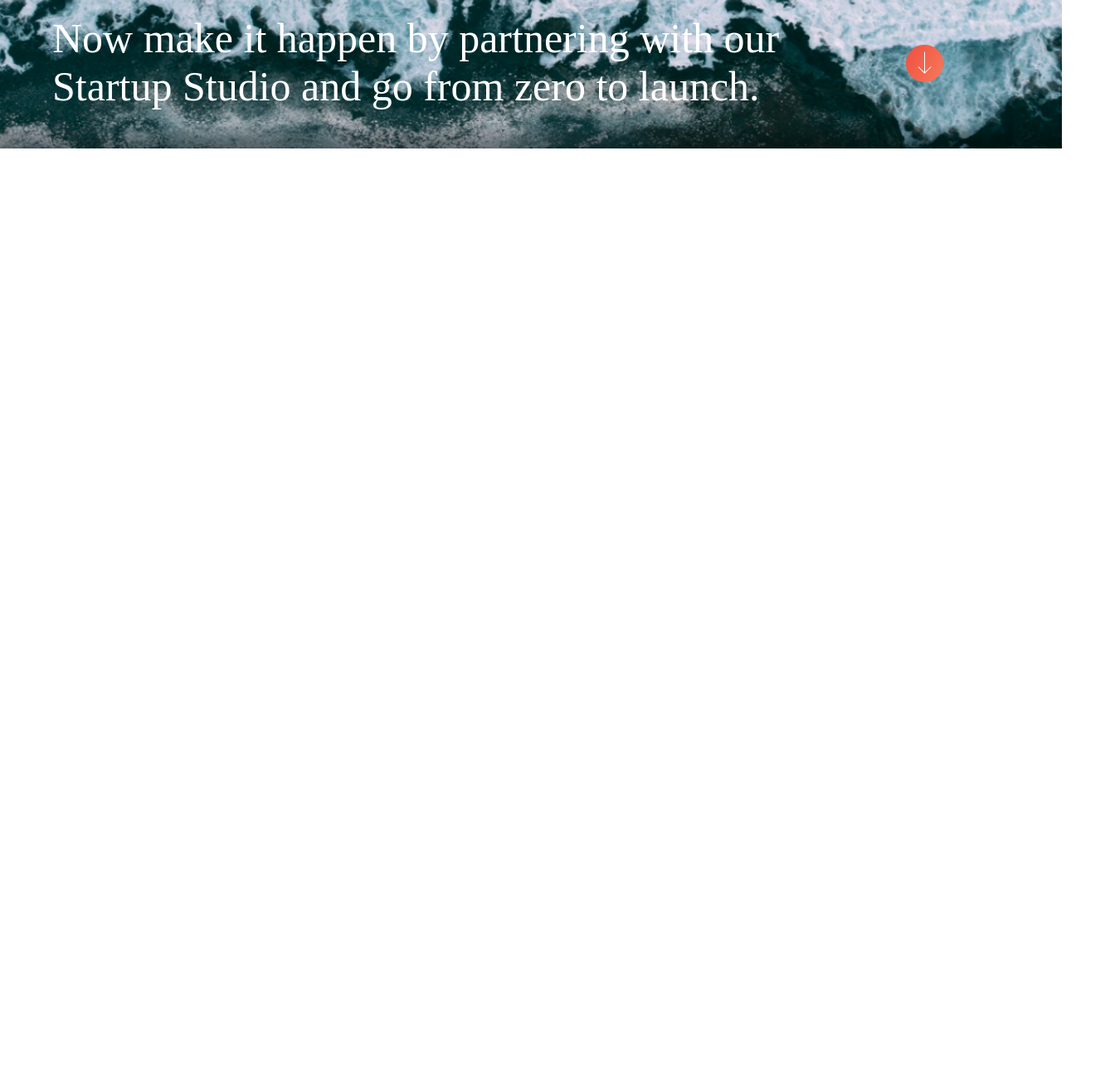
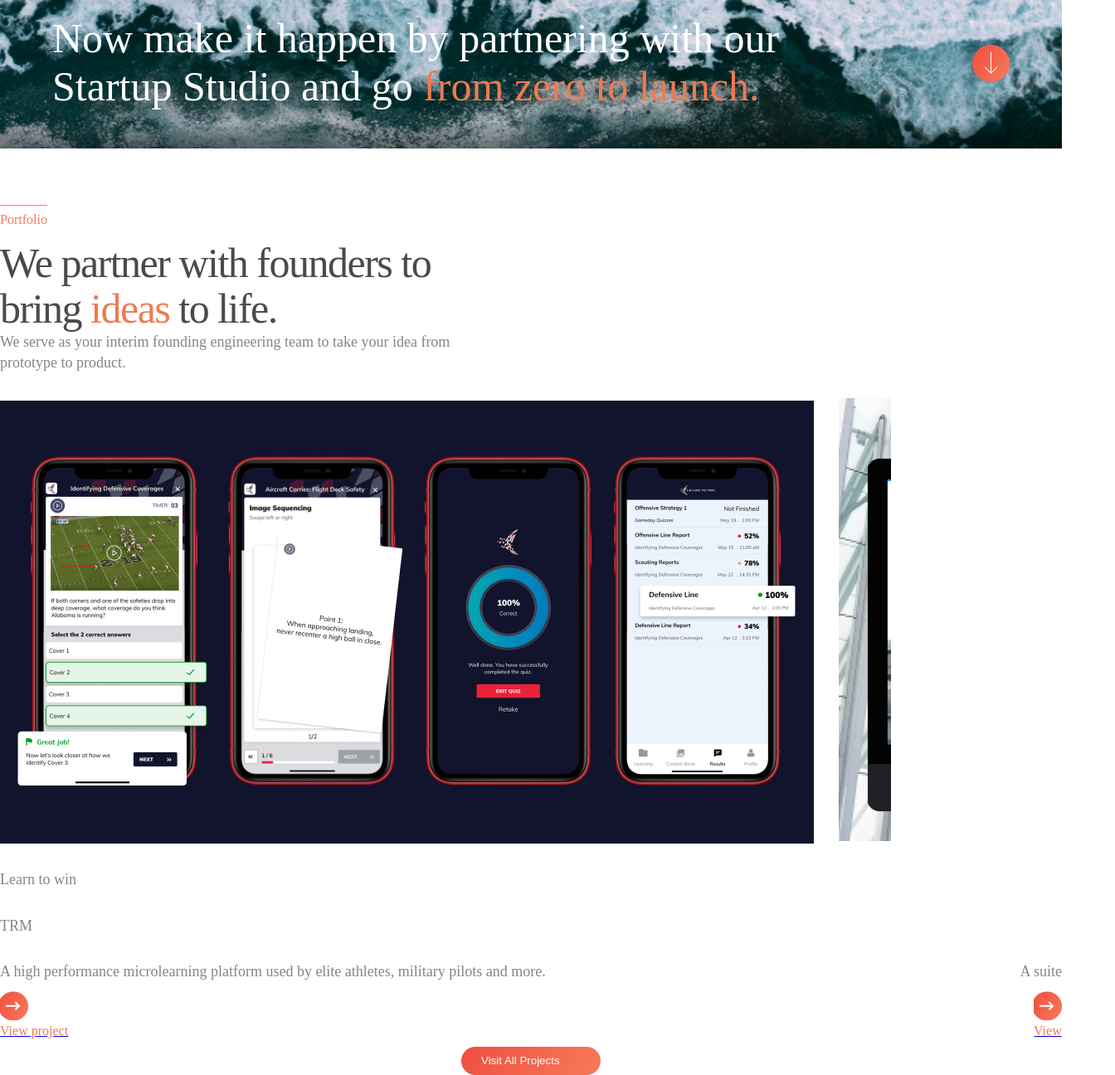
Before and after one commit to ArmenNaghdalyan/Tidepooltask, a plain HTML site: page index.html in a window 1280 px wide. Shown: the part 521-1817 px from the top of the page at 83% size, 1344 px wide, since content can reach past the window. Before the commit the page ends 800 px from the top, so only its background shows below. Drawn offline with Linux system fonts and the light colour scheme.

Commit message:
add second part

```diff
--- a/index.css
+++ b/index.css
@@ -3,30 +3,13 @@
   padding: 0;
 }
 
-.overWrapper {
-  display: flex;
-  flex-direction: row;
-}
-
-header {
-  width: 100%;
-  position: relative;
-}
-
 .background {
   height: 700px;
   width: 100%;
-  position: absolute;
+  /* position: absolute; */
 }
 
 .logo {
-  height: 100px;
-  width: 100%;
-  position: absolute;
-  display: grid;
-}
-
-.logoWrapper {
   position: absolute;
   height: 40px;
   width: 225px;
@@ -36,10 +19,17 @@ header {
 
 .buttons {
   position: absolute;
-  height: 40px;
-  width: 225px;
-  left: 1100px;
-  top: 30px;
+  top: 35px;
+  right: 69px;
+}
+
+.buttons a {
+  font-family: "Graphik";
+  font-style: normal;
+  font-weight: 400;
+  font-size: 16px;
+  line-height: 140%;
+  color: #ffffff;
 }
 
 .navButton {
@@ -70,27 +60,80 @@ header {
   color: #ffffff;
 }
 
+.textOrange {
+  color: rgb(239, 123, 81);
+}
+
 .vector {
   position: absolute;
   width: 45px;
   height: 45px;
-  left: 1092px;
+  right: 63px;
   top: 575px;
 }
 
-.firstPart {
-  position: absolute;
+.intro {
+  margin: 64px 0 16px 0;
+  max-width: 614px;
+  width: 100%;
 }
 
-.portfolioLink {
-  position: absolute;
+.title {
+  color: #f77a5a;
+  border-top: 1px solid #f77a5a;
+  width: max-content;
+  padding-top: 8px;
+}
+
+.portfolio-founders {
+  font-family: "NEXT Pan Book";
+  font-style: normal;
+  font-weight: 300;
+  font-size: 50px;
+  line-height: 110%;
+  letter-spacing: -0.03em;
+  color: #4a4a4a;
+  padding-top: 16px;
+}
+
+.portfolio-right-img {
+  margin-left: 26px;
+  margin-bottom: 30px;
+}
+
+.intro-text {
+  color: #858585;
   font-family: "Graphik";
   font-style: normal;
   font-weight: 400;
   font-size: 18px;
-  position: absolute;
-  left: 0%;
-  right: 88.44%;
-  top: 3.35%;
-  bottom: 86.19%;
+  line-height: 140%;
+  margin-bottom: 30px;
+  /* padding-top: 16px; */
 }
+
+.portfolio-img {
+  margin-bottom: 27px;
+}
+
+.text-row {
+  display: flex;
+  justify-content: space-between;
+  height: 35px;
+}
+
+.visitBtn {
+  display: flex;
+  flex-direction: row;
+  align-items: center;
+  padding: 8px 24px;
+  gap: 10px;
+  width: 168px;
+  height: 34px;
+  background: linear-gradient(118.59deg, #ef4e40 0%, #f77a5a 100%);
+  border-radius: 40px;
+  border: 0;
+  color: white;
+  margin: auto;
+  margin-top: 33px;
+}
--- a/index.html
+++ b/index.html
@@ -1,23 +1,23 @@
 <!DOCTYPE html>
 <html lang="en">
+
 <head>
   <meta charset="UTF-8" />
   <meta http-equiv="X-UA-Compatible" content="IE=edge" />
   <meta name="viewport" content="width=device-width, initial-scale=1.0" />
   <title>Document</title>
   <link rel="stylesheet" type="text/css" href="index.css" />
+  <link rel="stylesheet" type="text/css" href="main.css" />
 </head>
+
 <body>
   <div class="overWrapper">
     <header>
       <img src="./images/background.png" class="background" />
-        <div class="logo">
-          <div class="logoWrapper">
-            <img src="./images/logos (1).svg" />
-          </div>
+      <img src="./images/logos (1).svg" class="logo" />
       <div class="buttons">
-            <a class="navButton">Team</a>
-            <a class="navButton">Portfolio</a>
+        <a href="#" class="navButton">Team</a>
+        <a href="#" class="navButton">Portfolio</a>
       </div>
   </div>
   <p class="firstParagraph">
@@ -26,17 +26,41 @@
   </p>
   <p class="secondParagraph">
     Now make it happen by partnering with our <br />
-          Startup Studio and go from zero to launch.
+    Startup Studio and go <span class="textOrange">from zero to launch.</span>
   </p>
   <img src="./images/scroll.png" alt="" class="vector" />
   </header>
-      <main>
-        <div class="firstPart">
-          <a class="portfolioLink">Portfolio</a>
+  <main ">
+    <div class=" intro">
+    <p class="title">Portfolio</p>
+    <p class="portfolio-founders"> We partner with founders to bring <span class="textOrange">ideas</span> to life.
+    </p>
+    <p class="intro-text"> We serve as your interim founding engineering team to take your idea from prototype to
+      product. </p>
     </div>
-        <div class="secondPart"></div>
+    <img class="portfolio-img" src="./images/portfolio-img.png" alt="portfolio image" />
+    <img class="portfolio-right-img" src="./images/right-img.png" <div class="text-row">
+    <p class="intro-text">Learn to win</p>
+    <p class="intro-text">TRM</p>
+    </div>
+    <div class="text-row">
+      <p class="intro-text"> A high performance microlearning platform used by elite athletes, military pilots and
+        more. </p>
+      <p class="intro-text">A suite</p>
+    </div>
+    <div class="text-row">
+      <a href="#">
+        <img src="./images/right.png" alt="arrow" />
+        <p class="textOrange">View project</p>
+      </a>
+      <a href="#"> <img src="./images/right.png" alt="arrow" />
+        <p class="textOrange">View</p>
+      </a>
+    </div>
+    <button class="visitBtn">Visit All Projects</button>
   </main>
   <footer></footer>
   </div>
 </body>
+
 </html>
```
Also changed, not shown: images/portfolio-img.png (added), images/right-img.png (added), images/right.png (added). Lines whose indentation alone changed are shown as unchanged.
